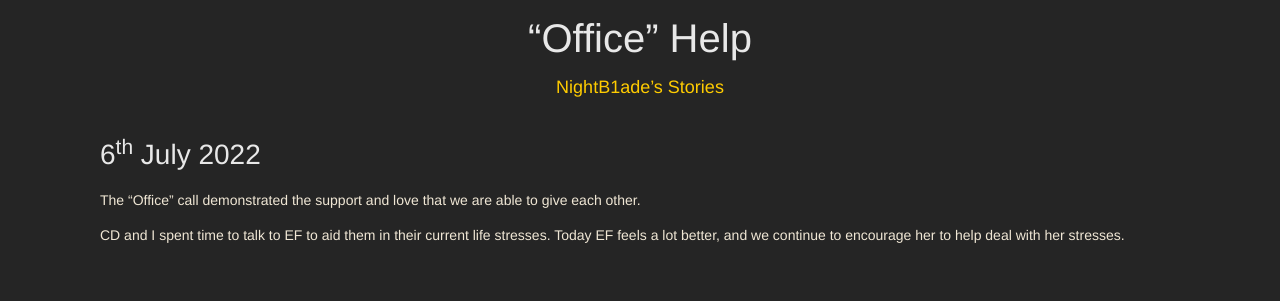
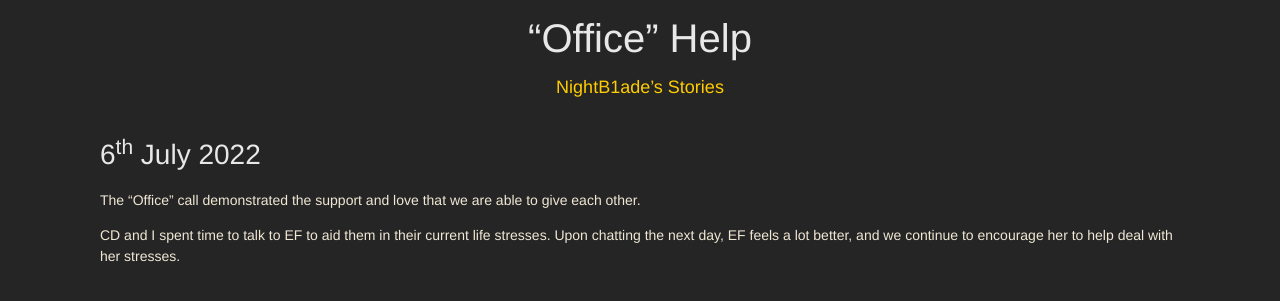
Before and after one commit to NightB1ade/Stories, a Jekyll site: the page built from _posts/2022-07-06-OfficeHelp.md, in a window 1280 px wide. Shown: the top 301 px of the page. Built offline with Jekyll 4.4.1, drawn with Linux system fonts in a browser that asks for light colours.

Commit message:
Post: 06/07/2022: Writing Clarification

```diff
--- a/_posts/2022-07-06-OfficeHelp.md
+++ b/_posts/2022-07-06-OfficeHelp.md
@@ -7,4 +7,4 @@ tags:
 
 The “Office” call demonstrated the support and love that we are able to give each other.
 
-CD and I spent time to talk to EF to aid them in their current life stresses.  Today EF feels a lot better, and we continue to encourage her to help deal with her stresses.
+CD and I spent time to talk to EF to aid them in their current life stresses.  Upon chatting the next day, EF feels a lot better, and we continue to encourage her to help deal with her stresses.
```
